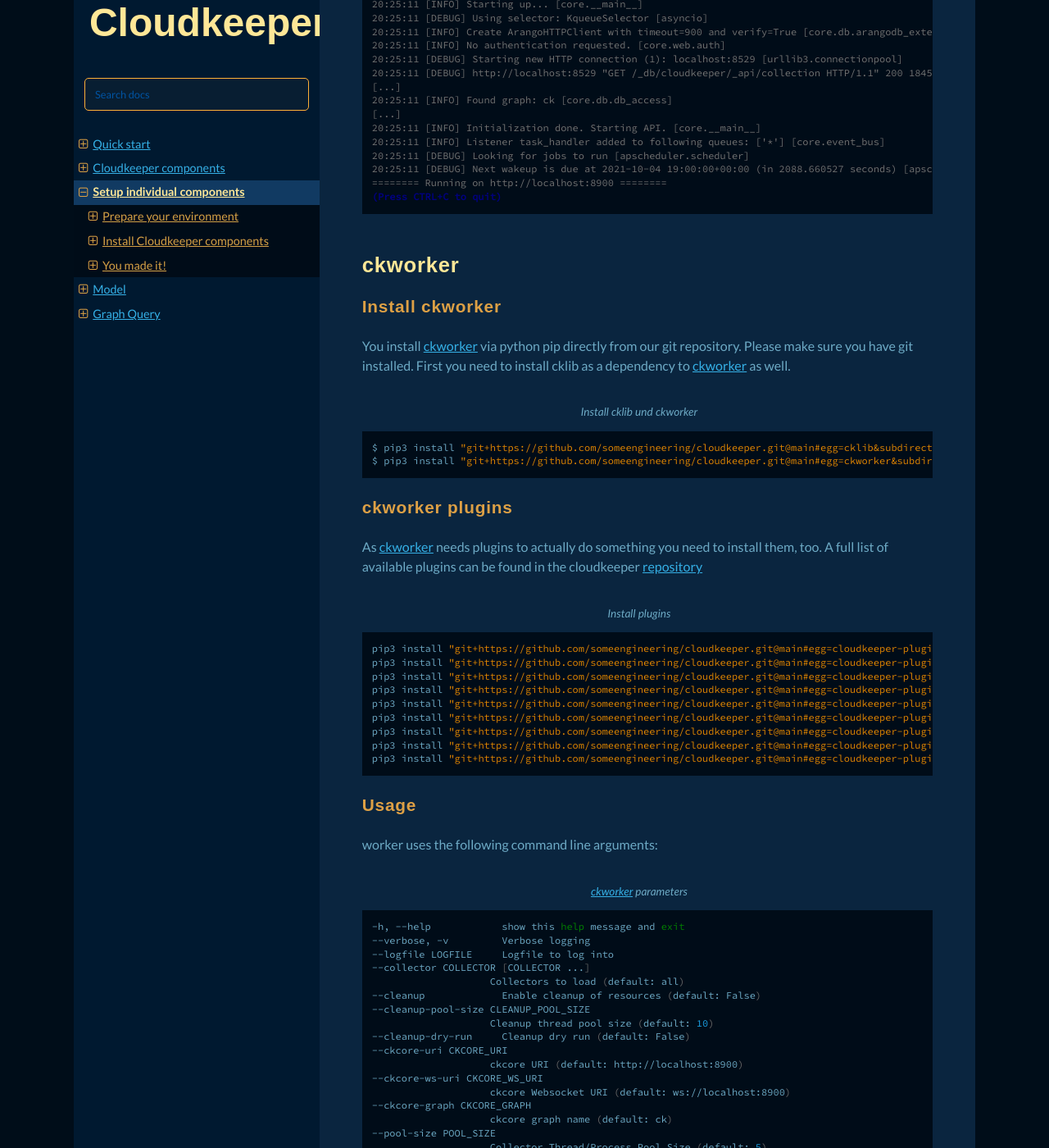
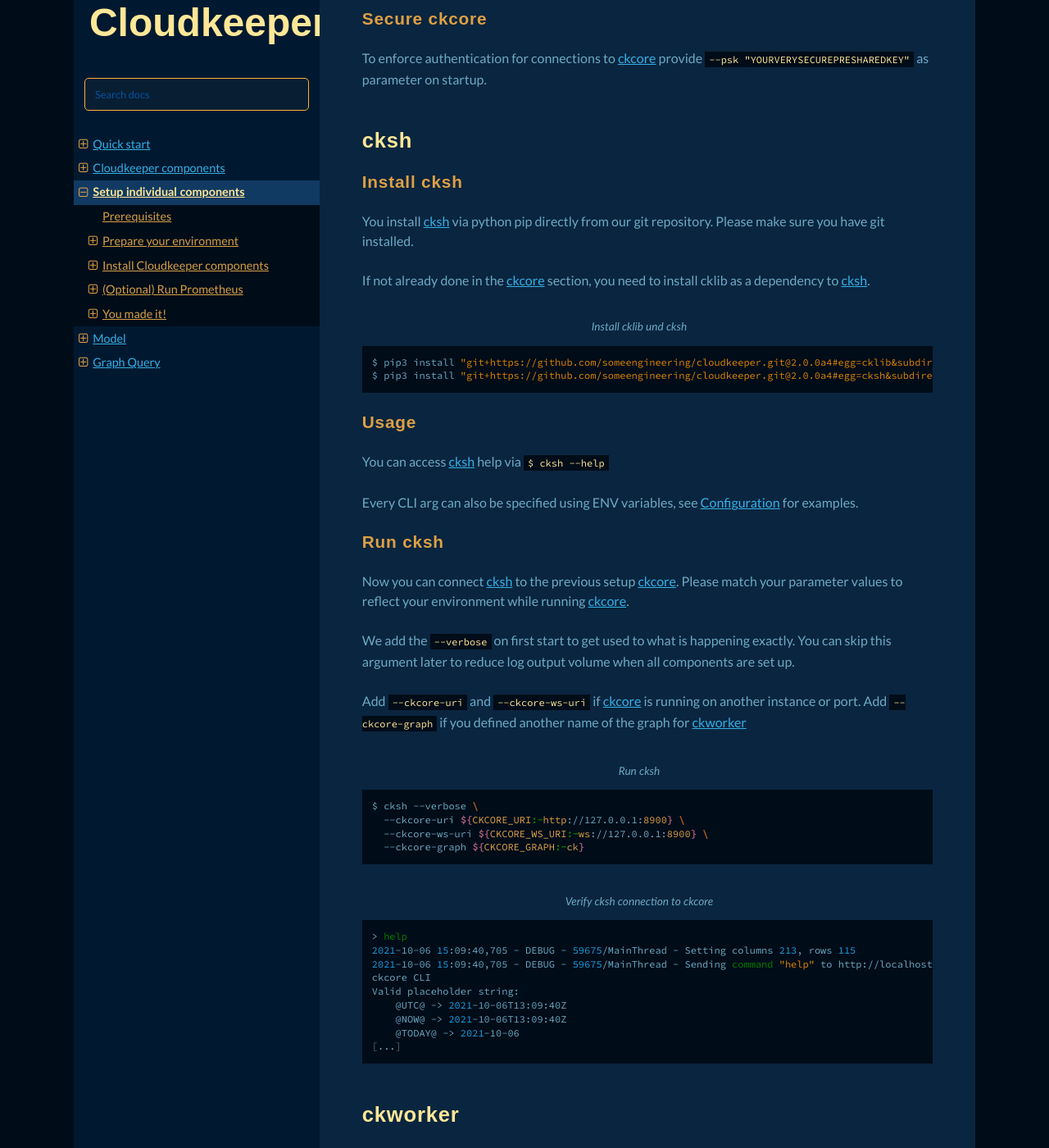
Before and after one commit to someengineering/fixinventory, a Sphinx documentation site: the page built from docs/source/setup.rst, in a window 1280 px wide and 1400 px high, scrolled down 3976 px. Shown: the whole window at 82% size. Built offline with Sphinx 7.4.7 and the Read the Docs theme 2.0.0, drawn with Linux system fonts in a browser that asks for light colours; some web fonts are replaced; some of the changed text lies outside the part shown.

Commit message:
[docs] merged feedback into commit

```diff
--- a/docs/source/setup.rst
+++ b/docs/source/setup.rst
@@ -1,20 +1,74 @@
 Setup individual components
 ###########################
+
+The :ref:`quickstart` guide used our Docker image. This tutorial will set up the individual components that make up a Cloudkeeper environment.
 
 In this setup guide we're showing you three things:
     #. how to prepare your environment
     #. how to install each cloudkeeper component
     #. how to run & access each component
 
-We assume that you know your way around installing and maintaining a python >= 3.9 environment as well as installing ArangoDB >= 3.8.1 and Prometheus >= 2.30.1
+Prerequisites
+*************
+
+Python >= 3.9 is required for all Cloudkeeper components. ArangoDB >= 3.8.1 is used as the ``ckcore`` graph storage.
+Optionally the Cloudkeeper Metrics Exporter ``ckmetrics`` can be installed and its metrics pulled by the Prometheus time series database.
 
 The component set-up takes 20 minutes. The duration of the first collect process depends on the size of your environment - usually 5-10 minutes.
 
-To start exploring you need AWS credentials with access to AWS APIs.
+To start filling the Cloudkeeper graph with resource data you will need AWS credentials.
 We assume you have done our :ref:`quickstart`.
 
 Prepare your environment
 ************************
+
+.. _configuration_environment:
+
+Configuration
+=============
+
+Every Cloudkeeper component can be configured via environment variables instead of parameters.
+In this section we will prepare all Configurations you need for your examples in one place.
+Each component has it's own prefix.
+
+* :ref:`component-ckcore`: ``CKCORE_``
+* :ref:`component-ckworker`: ``CKWORKER_``
+* :ref:`component-ckmetrics`: ``CKMETRICS_``
+* :ref:`component-cksh`: ``CKSH_``
+
+Example for ``ckcore``
+------------------
+
+ENV Prefix: ``CKCORE_``
+
+Every CLI arg can also be specified using ENV variables.
+
+For instance ``--graphdb-server http://foobar.tld:8529`` would become ``CKCORE_GRAPHDB_SERVER=http://foobar.tld:8529``.
+
+.. code-block:: bash
+    :caption: Defining configurations for your environment
+
+    export GRAPHDB_DATABASE_DIRECTORY="~/cloudkeeper/db"   #<-- directory to store arangodb data
+    export GRAPHDB_SERVER_ENDPOINT="tcp://127.0.0.1:8529"  #<-- destination IP:Port to connect to arangodb
+    export GRAPHDB_ROOT_PASSWORD="<SETTHISTOSTHSAFE>"      #<-- arangodb root password
+
+    export CKCORE_GRAPHDB_LOGIN="cloudkeeper"              #<-- user for arangodb database
+    export CKCORE_GRAPHDB_PASSWORD="<SETTHISTOSTHOTHER>"   #<-- password for arangodb user
+    export CKCORE_GRAPHDB_DATABASE="cloudkeeper"           #<-- database name in arangodb
+    export CKCORE_URI="http://127.0.0.1:8900"              #<-- destination IP:Port to connect to ckcore API
+    export CKCORE_WS_URI="ws://127.0.0.1:8900"             #<-- destination IP:Port to connect to ckcore API via Websocket
+    export CKCORE_GRAPH="ck"                               #<-- name of the graph to store your cloud data
+
+    mkdir -p ${GRAPHDB_DATABASE_DIRECTORY}                 #<-- create data directory for arangodb
+
+.. code-block:: bash
+    :caption: Optional preperations for :ref:`prometheus`
+
+    export TSDB_DATABASE_DIRECTORY="~/cloudkeeper/tsdb"    #<-- directory to store prometheus data
+    export TSDB_CONFIG_FILE="/path/to/tsdb/prometheus.yml" #<-- location of prometheus configuration file
+    export TSDB_RETENTION_TIME="-730d"                     #<-- retention time for prometheus data
+
+    mkdir -p ${TSDB_DATABASE_DIRECTORY}                    #<-- create data directory for arangodb
 
 .. _arangodb:
 
@@ -46,60 +99,11 @@
 .. code-block:: bash
     :caption: Run ArangoSH to configure graph database
 
-    $ arangosh --console.history false --server.password "${GRAPHDB_ROOT_PASSWORD:-changeme}"
+    $ arangosh --console.history false --server.password "${GRAPHDB_ROOT_PASSWORD}"
     > const users = require('@arangodb/users');
-    > users.save('${CKCORE_GRAPHDB_LOGIN:-cloudkeeper}', '${CKCORE_GRAPHDB_PASSWORD:-changeme}');
-    > db._createDatabase('${CKCORE_GRAPHDB_DATABASE:-cloudkeeper}');
-    > users.grantDatabase('${CKCORE_GRAPHDB_LOGIN:-cloudkeeper}', '${CKCORE_GRAPHDB_DATABASE:-cloudkeeper}', 'rw');
-
-.. _prometheus:
-
-Prometheus
-==========
-
-Run
----
-
-In this example we expect a configuration at ``/usr/local/tsdb/prometheus.yml`` with this configuration
-
-.. code-block:: yaml
-    :caption: /usr/local/tsdb/prometheus.yml configuration.
-
-    global:
-        scrape_interval: 120s
-        evaluation_interval: 120s
-
-        alerting:
-        alertmanagers:
-            - static_configs:
-                - targets:
-                # - alertmanager:9093
-
-        rule_files:
-        # - "first_rules.yml"
-        # - "second_rules.yml"
-
-        scrape_configs:
-        - job_name: "prometheus"
-            static_configs:
-            - targets: ["localhost:9090"]
-
-        - job_name: "ckmetrics"
-            static_configs:
-            - targets: ["localhost:9955"]
-
-
-.. code-block:: bash
-    :caption: Create data directory and run Prometheus
-
-    $ mkdir -p ${TSDB_DATABASE_DIRECTORY:-/data/tsdb}
-    $ /usr/local/tsdb/prometheus --config.file=${TSDB_CONFIG_FILE:-/usr/local/tsdb/prometheus.yml} \
-      --storage.tsdb.path=${TSDB_DATABASE_DIRECTORY:-/data/tsdb} \
-      --storage.tsdb.retention.time=${TSDB_RETENTION_TIME:-730d} \
-      --web.console.libraries=/usr/local/tsdb/console_libraries \
-      --web.console.templates=/usr/local/tsdb/consoles \
-      --web.enable-lifecycle \
-      --web.enable-admin-api
+    > users.save('<manually replace with CKCORE_GRAPHDB_LOGIN content>', '<manually replace with CKCORE_GRAPHDB_PASSWORD content>');
+    > db._createDatabase('<manually replace with CKCORE_GRAPHDB_DATABASE content>');
+    > users.grantDatabase('<manually replace with CKCORE_GRAPHDB_LOGIN content>', '<manually replace with CKCORE_GRAPHDB_DATABASE content>', 'rw');
 
 Install Cloudkeeper components
 ******************************
@@ -112,54 +116,21 @@
 Install ckcore
 --------------
 
-You install ckcore via python pip directly from our git repository.
+You install :ref:`component-ckcore` via python pip directly from our git repository.
 Please make sure you have git installed.
 First you need to install :ref:`cklib` as a dependency to :ref:`setup-ckcore`.
 
 .. code-block:: bash
     :caption: Install cklib und ckcore
 
-    $ pip3 install "git+https://github.com/someengineering/cloudkeeper.git@main#egg=cklib&subdirectory=cklib"
-    $ pip3 install "git+https://github.com/someengineering/cloudkeeper.git@main#egg=ckcore&subdirectory=ckcore"
+    $ pip3 install "git+https://github.com/someengineering/cloudkeeper.git@2.0.0a4#egg=cklib&subdirectory=cklib"
+    $ pip3 install "git+https://github.com/someengineering/cloudkeeper.git@2.0.0a4#egg=ckcore&subdirectory=ckcore"
 
 Usage
 -----
-:ref:`setup-ckcore` uses the following command line arguments:
+You can access :ref:`setup-ckcore` help via ``$ ckcore --help``
 
-.. code-block:: bash
-    :caption: :ref:`setup-ckcore` parameters
-
-    -h, --help            show this help message and exit
-    --log-level LOG_LEVEL
-                        Log level (default: info)
-    --graphdb-server GRAPHDB_SERVER
-                        Graph database server (default: http://localhost:8529)
-    --graphdb-database GRAPHDB_DATABASE
-                        Graph database name (default: cloudkeeper)
-    --graphdb-username GRAPHDB_USERNAME
-                        Graph database login (default: cloudkeeper)
-    --graphdb-password GRAPHDB_PASSWORD
-                        Graph database password (default: "")
-    --graphdb-type GRAPHDB_TYPE
-                        Graph database type (default: arangodb)
-    --graphdb-no-ssl-verify
-                        If the connection should be verified (default: False)
-    --graphdb-request-timeout GRAPHDB_REQUEST_TIMEOUT
-                        Request timeout in seconds (default: 900)
-    --psk PSK             Pre-shared key
-    --host HOST [HOST ...]
-                        TCP host(s) to bind on (default: 127.0.0.1)
-    --port PORT           TCP port to bind on (default: 8900)
-    --plantuml-server PLANTUML_SERVER
-                        PlantUML server URI for UML image rendering (default: https://www.plantuml.com/plantuml)
-    --jobs [JOBS ...]
-
-ENV Prefix: ``CKCORE_``
-
-Every CLI arg can also be specified using ENV variables.
-
-For instance ``--graphdb-server http://foobar.tld:8529`` would become ``CKCORE_GRAPHDB_SERVER=http://foobar.tld:8529``.
-
+Every CLI arg can also be specified using ENV variables, see :ref:`configuration_environment` for examples.
 
 Run ckcore
 ----------
@@ -199,6 +170,69 @@
     ======== Running on http://localhost:8900 ========
     (Press CTRL+C to quit)
 
+Secure ckcore
+-------------
+
+To enforce authentication for connections to :ref:`setup-ckcore` provide ``--psk "YOURVERYSECUREPRESHAREDKEY"`` as parameter on startup.
+
+.. _setup-cksh:
+
+cksh
+====
+
+Install cksh
+------------
+
+You install :ref:`component-cksh` via python pip directly from our git repository.
+Please make sure you have git installed.
+
+If not already done in the :ref:`setup-ckcore` section, you need to install :ref:`cklib` as a dependency to :ref:`setup-cksh`.
+
+.. code-block:: bash
+    :caption: Install cklib und cksh
+
+    $ pip3 install "git+https://github.com/someengineering/cloudkeeper.git@2.0.0a4#egg=cklib&subdirectory=cklib"
+    $ pip3 install "git+https://github.com/someengineering/cloudkeeper.git@2.0.0a4#egg=cksh&subdirectory=cksh"
+
+Usage
+-----
+
+You can access :ref:`setup-cksh` help via ``$ cksh --help``
+
+Every CLI arg can also be specified using ENV variables, see :ref:`configuration_environment` for examples.
+
+Run cksh
+----------
+Now you can connect :ref:`setup-cksh` to the previous setup :ref:`setup-ckcore`.
+Please match your parameter values to reflect your environment while running :ref:`setup-ckcore`.
+
+We add the ``--verbose`` on first start to get used to what is happening exactly.
+You can skip this argument later to reduce log output volume when all components are set up.
+
+Add ``--ckcore-uri`` and ``--ckcore-ws-uri`` if :ref:`setup-ckcore` is running on another instance or port.
+Add ``--ckcore-graph`` if you defined another name of the graph for :ref:`setup-ckworker`
+
+.. code-block:: bash
+    :caption: Run cksh
+
+    $ cksh --verbose \
+      --ckcore-uri ${CKCORE_URI:-http://127.0.0.1:8900} \
+      --ckcore-ws-uri ${CKCORE_WS_URI:-ws://127.0.0.1:8900} \
+      --ckcore-graph ${CKCORE_GRAPH:-ck}
+
+.. code-block:: bash
+    :caption: Verify cksh connection to ckcore
+
+    > help
+    2021-10-06 15:09:40,705 - DEBUG - 59675/MainThread - Setting columns 213, rows 115
+    2021-10-06 15:09:40,705 - DEBUG - 59675/MainThread - Sending command "help" to http://localhost:8900/cli/execute?graph=ck
+    ckcore CLI
+    Valid placeholder string:
+        @UTC@ -> 2021-10-06T13:09:40Z
+        @NOW@ -> 2021-10-06T13:09:40Z
+        @TODAY@ -> 2021-10-06
+    [...]
+
 .. _setup-ckworker:
 
 ckworker
@@ -229,48 +263,21 @@
 .. code-block:: bash
     :caption: Install plugins
 
-    pip3 install "git+https://github.com/someengineering/cloudkeeper.git@main#egg=cloudkeeper-plugin-aws&subdirectory=plugins/aws"
-    pip3 install "git+https://github.com/someengineering/cloudkeeper.git@main#egg=cloudkeeper-plugin-example_collector&subdirectory=plugins/example_collector"
-    pip3 install "git+https://github.com/someengineering/cloudkeeper.git@main#egg=cloudkeeper-plugin-gcp&subdirectory=plugins/gcp"
-    pip3 install "git+https://github.com/someengineering/cloudkeeper.git@main#egg=cloudkeeper-plugin-github&subdirectory=plugins/github"
-    pip3 install "git+https://github.com/someengineering/cloudkeeper.git@main#egg=cloudkeeper-plugin-k8s&subdirectory=plugins/k8s"
-    pip3 install "git+https://github.com/someengineering/cloudkeeper.git@main#egg=cloudkeeper-plugin-onelogin&subdirectory=plugins/onelogin"
-    pip3 install "git+https://github.com/someengineering/cloudkeeper.git@main#egg=cloudkeeper-plugin-onprem&subdirectory=plugins/onprem"
-    pip3 install "git+https://github.com/someengineering/cloudkeeper.git@main#egg=cloudkeeper-plugin-slack&subdirectory=plugins/slack"
-    pip3 install "git+https://github.com/someengineering/cloudkeeper.git@main#egg=cloudkeeper-plugin-vsphere&subdirectory=plugins/vsphere"
+    pip3 install "git+https://github.com/someengineering/cloudkeeper.git@2.0.0a4#egg=cloudkeeper-plugin-aws&subdirectory=plugins/aws"
+    pip3 install "git+https://github.com/someengineering/cloudkeeper.git@2.0.0a4#egg=cloudkeeper-plugin-example_collector&subdirectory=plugins/example_collector"
+    pip3 install "git+https://github.com/someengineering/cloudkeeper.git@2.0.0a4#egg=cloudkeeper-plugin-gcp&subdirectory=plugins/gcp"
+    pip3 install "git+https://github.com/someengineering/cloudkeeper.git@2.0.0a4#egg=cloudkeeper-plugin-github&subdirectory=plugins/github"
+    pip3 install "git+https://github.com/someengineering/cloudkeeper.git@2.0.0a4#egg=cloudkeeper-plugin-k8s&subdirectory=plugins/k8s"
+    pip3 install "git+https://github.com/someengineering/cloudkeeper.git@2.0.0a4#egg=cloudkeeper-plugin-onelogin&subdirectory=plugins/onelogin"
+    pip3 install "git+https://github.com/someengineering/cloudkeeper.git@2.0.0a4#egg=cloudkeeper-plugin-onprem&subdirectory=plugins/onprem"
+    pip3 install "git+https://github.com/someengineering/cloudkeeper.git@2.0.0a4#egg=cloudkeeper-plugin-slack&subdirectory=plugins/slack"
+    pip3 install "git+https://github.com/someengineering/cloudkeeper.git@2.0.0a4#egg=cloudkeeper-plugin-vsphere&subdirectory=plugins/vsphere"
 
 Usage
 -----
-:ref:`worker` uses the following command line arguments:
+You can access :ref:`setup-ckworker` help via ``$ ckworker --help``
 
-.. code-block:: bash
-    :caption: :ref:`setup-ckworker` parameters
-
-    -h, --help            show this help message and exit
-    --verbose, -v         Verbose logging
-    --logfile LOGFILE     Logfile to log into
-    --collector COLLECTOR [COLLECTOR ...]
-                        Collectors to load (default: all)
-    --cleanup             Enable cleanup of resources (default: False)
-    --cleanup-pool-size CLEANUP_POOL_SIZE
-                        Cleanup thread pool size (default: 10)
-    --cleanup-dry-run     Cleanup dry run (default: False)
-    --ckcore-uri CKCORE_URI
-                        ckcore URI (default: http://localhost:8900)
-    --ckcore-ws-uri CKCORE_WS_URI
-                        ckcore Websocket URI (default: ws://localhost:8900)
-    --ckcore-graph CKCORE_GRAPH
-                        ckcore graph name (default: ck)
-    --pool-size POOL_SIZE
-                        Collector Thread/Process Pool Size (default: 5)
-    --fork                Use forked process instead of threads (default: False)
-    --timeout TIMEOUT     Collection Timeout in seconds (default: 10800)
-    --debug-dump-json     Dump the generated json data (default: False)
-
-ENV Prefix: ``CKWORKER_``
-Every CLI arg can also be specified using ENV variables.
-
-For instance the boolean ``--fork`` would become ``CKWORKER_FORK=true`` or ``--collector aws gcp`` would become ``CKWORKER_COLLECTOR="aws gcp"``.
+Every CLI arg can also be specified using ENV variables, see :ref:`configuration_environment` for examples.
 
 *Important*: Every plugin will add its own CLI args to those of :ref:`setup-ckworker`. Check the individual plugin documentation for details or use ``ckworker --help`` to see the complete list.
 
@@ -350,40 +357,22 @@
 .. code-block:: bash
     :caption: Install cklib und ckmetrics
 
-    $ pip3 install "git+https://github.com/someengineering/cloudkeeper.git@main#egg=cklib&subdirectory=cklib"
-    $ pip3 install "git+https://github.com/someengineering/cloudkeeper.git@main#egg=ckmetrics&subdirectory=ckmetrics"
+    $ pip3 install "git+https://github.com/someengineering/cloudkeeper.git@2.0.0a4#egg=cklib&subdirectory=cklib"
+    $ pip3 install "git+https://github.com/someengineering/cloudkeeper.git@2.0.0a4#egg=ckmetrics&subdirectory=ckmetrics"
 
 Usage
 -----
 
-:ref:`setup-ckmetrics` uses the following commandline arguments:
+You can access :ref:`setup-ckmetrics` help via ``$ ckmetrics --help``
 
-.. code-block:: bash
-    :caption: :ref:`setup-ckmetrics` parameters
-
-    -h, --help            show this help message and exit
-    --ckcore-uri CKCORE_URI
-                        ckcore URI (default: http://localhost:8900)
-    --ckcore-ws-uri CKCORE_WS_URI
-                        ckcore Websocket URI (default: ws://localhost:8900)
-    --ckcore-graph CKCORE_GRAPH
-                        ckcore graph name (default: ck)
-    --psk PSK             Pre-shared key
-    --timeout TIMEOUT     Metrics generation timeout in seconds (default: 300)
-    --verbose, -v         Verbose logging
-    --web-port WEB_PORT   Web Port (default 9955)
-    --web-host WEB_HOST   IP to bind to (default: ::)
-    --web-path WEB_PATH   Web root in browser (default: /)
-
-ENV Prefix: ``CKMETRICS_``
-Every CLI arg can also be specified using ENV variables.
-
-For instance the boolean ``--verbose`` would become ``CKMETRICS_VERBOSE=true`` or ``--timeout 300`` would become ``CKMETRICS_TIMEOUT=300``.
+Every CLI arg can also be specified using ENV variables, see :ref:`configuration_environment` for examples.
 
 Once started :ref:`setup-ckmetrics` will register for ``generate_metrics`` core events. When such an event is received it will
 generate Cloudkeeper metrics and provide them at the ``/metrics`` endpoint.
 
-As mentioned in the :ref:`prometheus` setup your configuration needs to contain this configuration snippet.
+For prometheus, setup your configuration needs to contain this configuration snippet.
+
+Adjust the ``targets`` to match your ckmetrics configuration
 
 .. code-block:: yaml
     :caption: :ref:`prometheus` configuration snippet
@@ -426,86 +415,56 @@
 
 You can now access the metrics interface via `ckmetrics <http://localhost:9955/metrics>`_.
 
-.. _setup-cksh:
+.. _prometheus:
 
-cksh
-====
+(Optional) Run Prometheus
+*************************
 
-Install cksh
-------------
+If you do not have prometheus already, here is how you configure and run it to make use of :ref:`ckmetrics` exporter data.
 
-You install cksh via python pip directly from our git repository.
-Please make sure you have git installed.
+Run
+===
 
-If not already done in the :ref:`setup-ckcore` section, you need to install :ref:`cklib` as a dependency to :ref:`setup-cksh`.
+In this example we expect a configuration at your location defined in ``TSDB_CONFIG_FILE``
+
+.. code-block:: yaml
+    :caption: ``TSDB_CONFIG_FILE`` configuration.
+
+    global:
+        scrape_interval: 120s
+        evaluation_interval: 120s
+
+        alerting:
+        alertmanagers:
+            - static_configs:
+                - targets:
+                # - alertmanager:9093
+
+        rule_files:
+        # - "first_rules.yml"
+        # - "second_rules.yml"
+
+        scrape_configs:
+        - job_name: "prometheus"
+            static_configs:
+            - targets: ["localhost:9090"]
+
+        - job_name: "ckmetrics"
+            static_configs:
+            - targets: ["localhost:9955"]
+
 
 .. code-block:: bash
-    :caption: Install cklib und cksh
+    :caption: Create data directory and run Prometheus
 
-    $ pip3 install "git+https://github.com/someengineering/cloudkeeper.git@main#egg=cklib&subdirectory=cklib"
-    $ pip3 install "git+https://github.com/someengineering/cloudkeeper.git@main#egg=cksh&subdirectory=cksh"
+    $ /usr/local/tsdb/prometheus --config.file=${TSDB_CONFIG_FILE} \
+      --storage.tsdb.path=${TSDB_DATABASE_DIRECTORY} \
+      --storage.tsdb.retention.time=${TSDB_RETENTION_TIME} \
+      --web.console.libraries=/usr/local/tsdb/console_libraries \
+      --web.console.templates=/usr/local/tsdb/consoles \
+      --web.enable-lifecycle \
+      --web.enable-admin-api
 
-Usage
------
-:ref:`setup-cksh` uses the following command line arguments:
-
-.. code-block:: bash
-    :caption: :ref:`setup-cksh` parameters
-
-    -h, --help            show this help message and exit
-    --ckcore-uri CKCORE_URI
-                        ckcore URI (default: http://localhost:8900)
-    --ckcore-ws-uri CKCORE_WS_URI
-                        ckcore Websocket URI (default: ws://localhost:8900)
-    --ckcore-graph CKCORE_GRAPH
-                        ckcore graph name (default: ck)
-    --stdin               Read from STDIN instead of opening a shell
-    --verbose, -v         Verbose logging
-    --logfile LOGFILE     Logfile to log into
-
-ENV Prefix: ``CKSH_``
-
-Every CLI arg can also be specified using ENV variables.
-
-For instance ``--ckcore-uri http://foobar.tld:8900`` would become ``CKSH_CKCORE_URI=http://foobar.tld:8900``.
-
-Run cksh
-----------
-Now you can connect :ref:`setup-cksh` to the previous setup :ref:`setup-ckcore`.
-Please match your parameter values to reflect your environment while running :ref:`setup-ckcore`.
-
-We add the ``--verbose`` on first start to get used to what is happening exactly.
-You can skip this argument later to reduce log output volume when all components are set up.
-
-Add ``--ckcore-uri`` and ``--ckcore-ws-uri`` if :ref:`setup-ckcore` is running on another instance or port.
-Add ``--ckcore-graph`` if you defined another name of the graph for :ref:`setup-ckworker`
-
-.. code-block:: bash
-    :caption: Run cksh
-
-    $ cksh --verbose \
-      --ckcore-uri ${CKCORE_URI:-http://127.0.0.1:8900} \
-      --ckcore-ws-uri ${CKCORE_WS_URI:-ws://127.0.0.1:8900} \
-      --ckcore-graph ${CKCORE_GRAPH:-ck}
-
-.. code-block:: console
-    :caption: Successful launch log output
-
-    20:25:11 [INFO] Starting up... [core.__main__]
-    20:25:11 [DEBUG] Using selector: KqueueSelector [asyncio]
-    20:25:11 [INFO] Create ArangoHTTPClient with timeout=900 and verify=True [core.db.arangodb_extensions]
-    20:25:11 [INFO] No authentication requested. [core.web.auth]
-    20:25:11 [DEBUG] Starting new HTTP connection (1): localhost:8529 [urllib3.connectionpool]
-    20:25:11 [DEBUG] http://localhost:8529 "GET /_db/cloudkeeper/_api/collection HTTP/1.1" 200 1845 [urllib3.connectionpool]
-    [...]
-    20:25:11 [INFO] Found graph: ck [core.db.db_access]
-    [...]
-    20:25:11 [INFO] Initialization done. Starting API. [core.__main__]
-    20:25:11 [INFO] Listener task_handler added to following queues: ['*'] [core.event_bus]
-    20:25:11 [DEBUG] Looking for jobs to run [apscheduler.scheduler]
-    20:25:11 [DEBUG] Next wakeup is due at 2021-10-04 19:00:00+00:00 (in 2088.660527 seconds) [apscheduler.scheduler]
-    ======== Running on http://localhost:8900 ========
-    (Press CTRL+C to quit)
 
 You made it!
 ************
```
Also changed, not shown: other parts of docs/source/setup.rst (+9 -10 lines).
